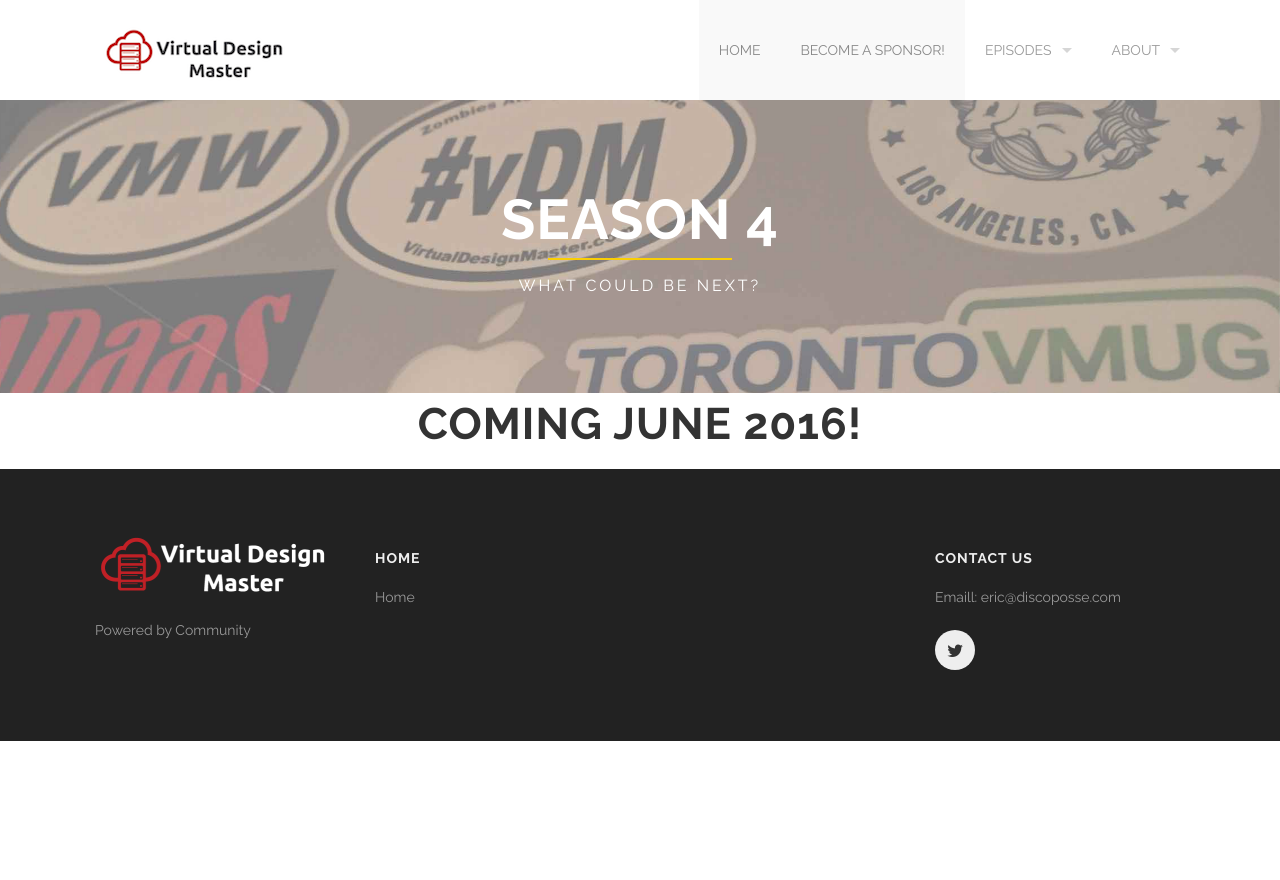
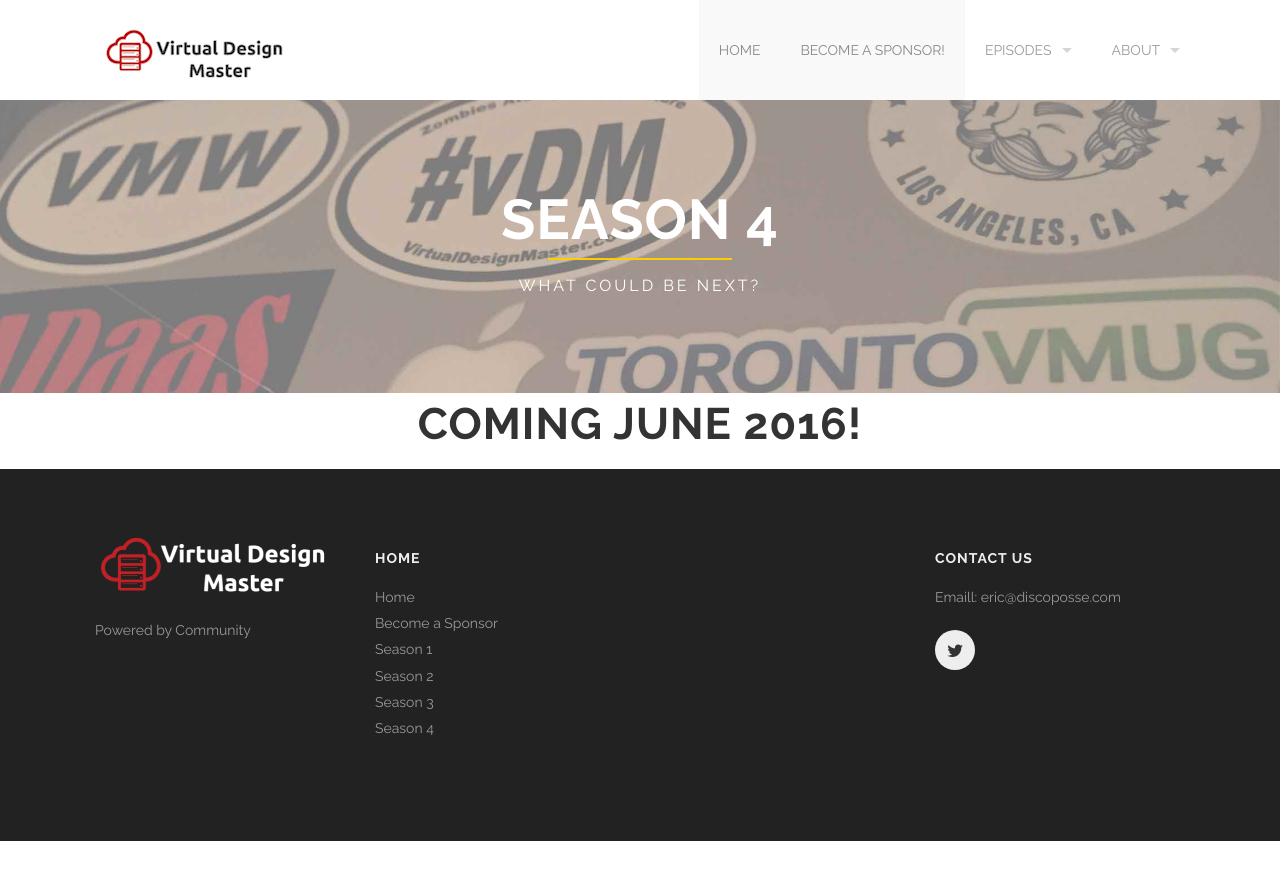
Before and after one commit to VirtualDesignMaster/virtualdesignmaster.github.io, a Jekyll site: the page built from season4.html, in a window 1280 px wide. Shown: the top 880 px of the page. Built offline with Jekyll 4.4.1, drawn with Linux system fonts in a browser that asks for light colours.

Commit message:
footer updated with additional links

```diff
--- a/_includes/footer.html
+++ b/_includes/footer.html
@@ -17,12 +17,11 @@
         <h4>Home</h4>
         <ul>
           <li><a href="index.html">Home</a></li>
-          <!--
-          <li><a href="portfolio.html">View some works here</a></li>
-          <li><a href="blog.html">Follow our blog</a></li>
-          <li><a href="contact.html">Contact us</a></li>
-          <li><a href="services.html">Our services</a></li>
-          -->
+          <li><a href="become-a-sponsor.html">Become a Sponsor</a></li>
+          <li><a href="Season1.html">Season 1</a></li>
+          <li><a href="Season2.html">Season 2</a></li>
+          <li><a href="Season3.html">Season 3</a></li>
+          <li><a href="Season4.html">Season 4</a></li>
         </ul>
       </div>
       <div class='spacing'></div>
```
